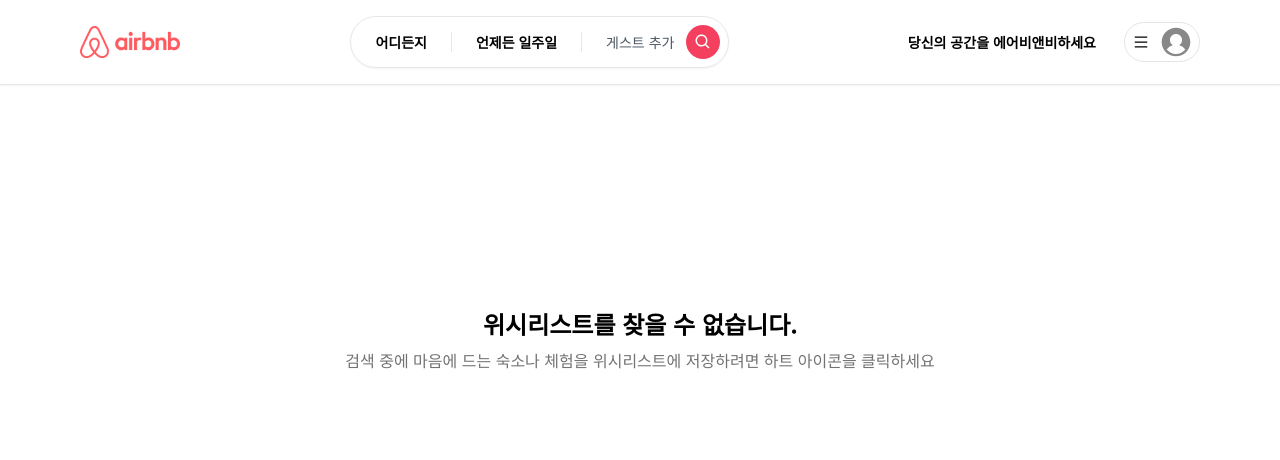
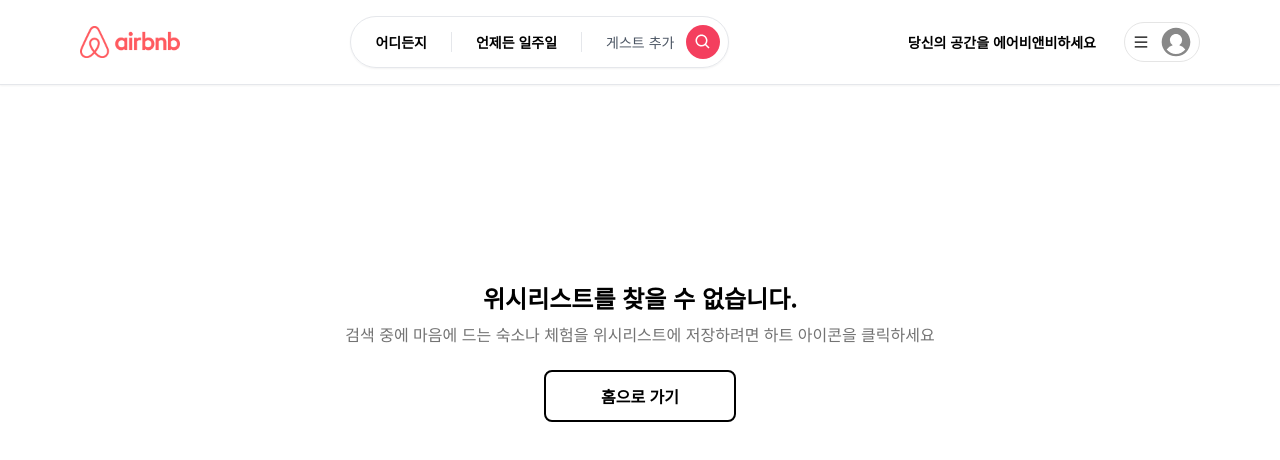
Before and after one commit to newExpand/airbnb-clone-project, a Next.js app: page /favorites in a window 1280 px wide. Shown: the top 460 px of the page. Built offline with nearby package versions, Linux system fonts and the light colour scheme; no server answers; what world-countries would draw is missing.

Commit message:
fix: - 결과물이 없을 시 홈으로 가는 버튼 생성 - 필터시 결과물 고장으로 인해 고침 - 디바이스 크기가 작을 시 한글자씩 떨어지는거 단어로 떨어지게 스타일 변경

```diff
--- a/app/components/EmptyState.tsx
+++ b/app/components/EmptyState.tsx
@@ -9,12 +9,14 @@ interface EmptyState {
     title?: string;
     subtitle?: string;
     showReset?: boolean;
+    homeReset?: boolean;
 }
 
 const EmptyState: React.FC<EmptyState> = ({
     title = "일치하는 결과가 없습니다",
     subtitle = "일부 필터를 변경하거나 제거해보세요",
     showReset,
+    homeReset,
 }) => {
     const router = useRouter();
 
@@ -29,6 +31,13 @@ const EmptyState: React.FC<EmptyState> = ({
                         onClick={() => router.push("/")}
                     />
                 )}
+                {homeReset && (
+                    <Button
+                        outline
+                        label="홈으로 가기"
+                        onClick={() => router.push("/")}
+                    />
+                )}
             </div>
         </div>
     );
--- a/app/components/Heading.tsx
+++ b/app/components/Heading.tsx
@@ -11,8 +11,8 @@ interface HeadingProps {
 const Heading: React.FC<HeadingProps> = ({ title, subtitle, center }) => {
     return (
         <div className={center ? "text-center" : "text-start"}>
-            <div className="text-2xl font-bold">{title}</div>
-            <div className="mt-2 font-light text-neutral-500">{subtitle}</div>
+            <div className="text-2xl font-bold break-keep">{title}</div>
+            <div className="mt-2 font-light text-neutral-500 break-keep">{subtitle}</div>
         </div>
     );
 };
--- a/app/favorites/page.tsx
+++ b/app/favorites/page.tsx
@@ -17,6 +17,7 @@ const Favorites = async () => {
                 <EmptyState
                     title="위시리스트를 찾을 수 없습니다."
                     subtitle="검색 중에 마음에 드는 숙소나 체험을 위시리스트에 저장하려면 하트 아이콘을 클릭하세요"
+                    homeReset
                 />
             </ClientOnly>
         );
--- a/app/hooks/useCountries.ts
+++ b/app/hooks/useCountries.ts
@@ -26,7 +26,7 @@ const useCountries = () => {
     const koreanGetAll = () => koreanFormattedCountries;
 
     const getByValue = (value: string) => {
-        return formattedCountries.find((item) => item.value === value);
+        return koreanFormattedCountries.find((item) => item.countryCode === value);
     };
 
     return {
--- a/app/properties/page.tsx
+++ b/app/properties/page.tsx
@@ -27,6 +27,7 @@ const Properties = async () => {
                 <EmptyState
                     title="등록된 에어비앤비를 찾지 못했습니다"
                     subtitle="에어비앤비를 등록해 사람들에게 뽐내보세요"
+                    homeReset
                 />
             </ClientOnly>
         );
--- a/app/reservations/page.tsx
+++ b/app/reservations/page.tsx
@@ -27,6 +27,7 @@ const Reservations = async () => {
                 <EmptyState
                     title="예약이 존재하지 않습니다"
                     subtitle="등록한 에어비앤비에 들어온 예약이 없습니다"
+                    homeReset
                 />
             </ClientOnly>
         );
--- a/app/trips/page.tsx
+++ b/app/trips/page.tsx
@@ -27,6 +27,7 @@ const Trips = async () => {
                 <EmptyState
                     title="아직 예약된 여행이 없습니다!"
                     subtitle="여행 가방에 쌓인 먼지를 털어내고 다음 여행 계획을 세워보세요."
+                    homeReset
                 />
             </ClientOnly>
         );
```
